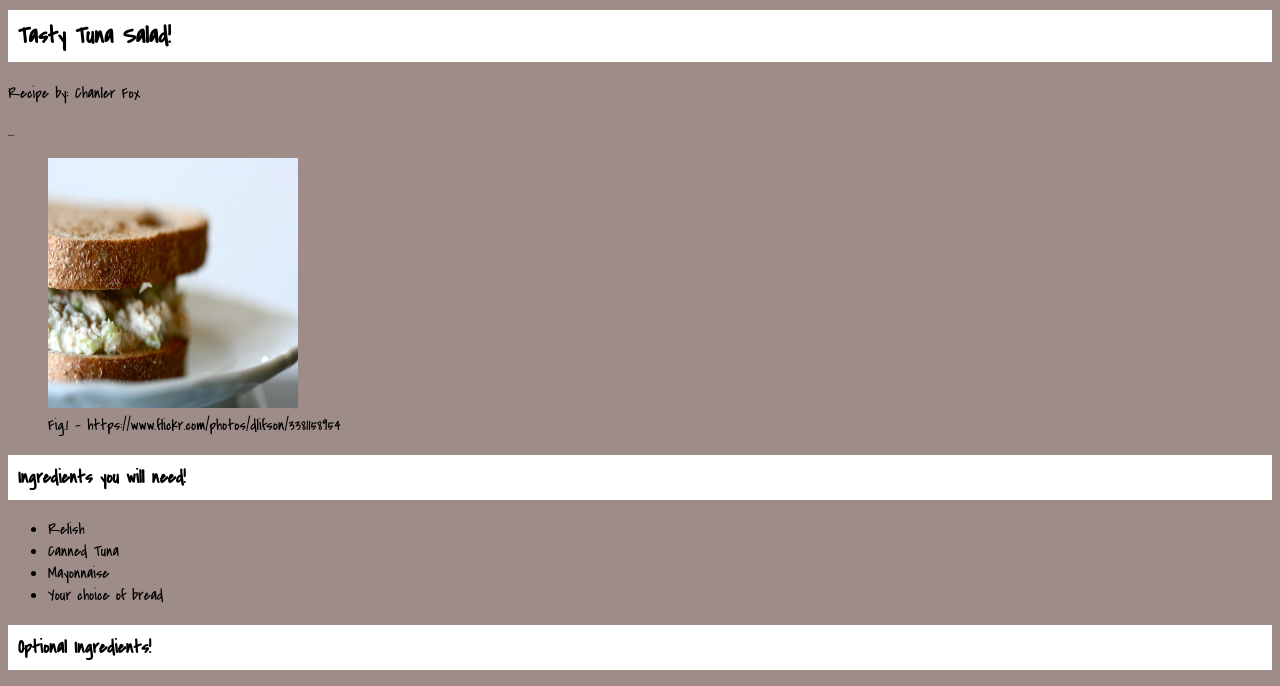
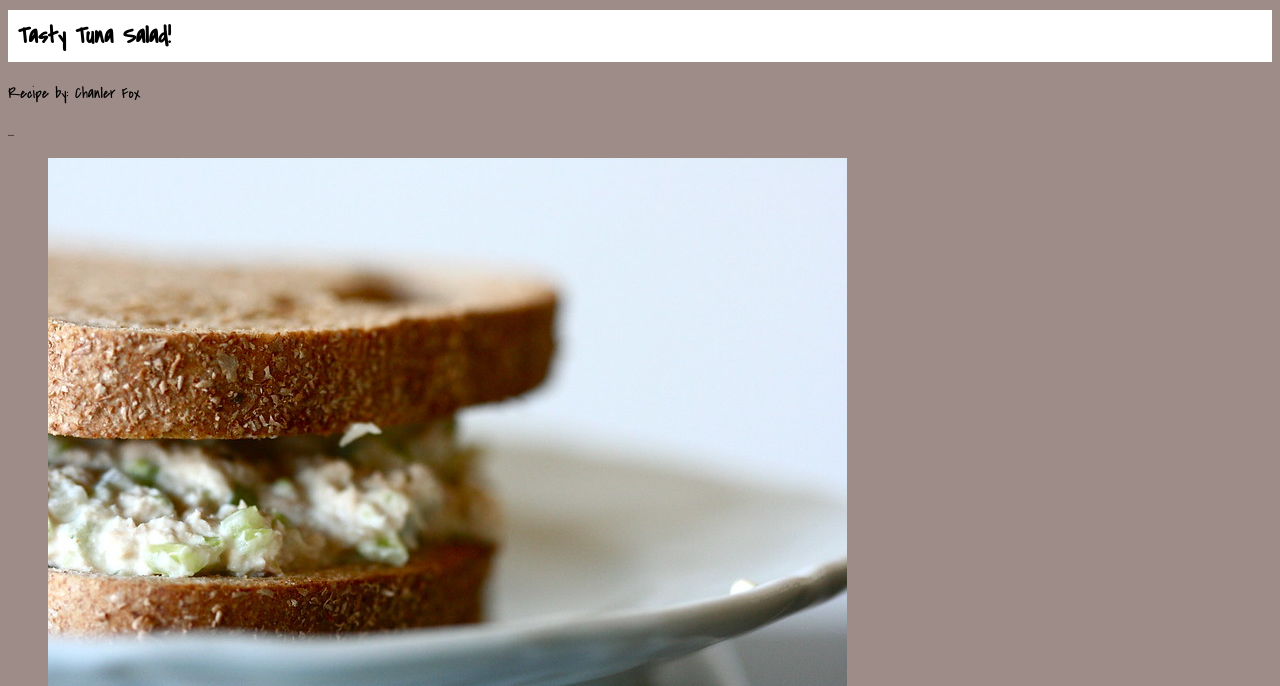
Before and after one commit to cfo27/CodingAssignment3, a plain HTML site: page index.html in a window 1280 px wide. Shown: the part 96-782 px from the top of the page. Drawn offline with Linux system fonts and the light colour scheme.

Commit message:
Update index.html

```diff
--- a/index.html
+++ b/index.html
@@ -19,7 +19,7 @@
             <p class="positioned">…</p>
              <figure>
              <img src="images/20252725-Tuna-V1.jpg"
-             alt="Tuna Salad Sandwich" width="250" height="250">
+             alt="Tuna Salad Sandwich">
              <figcaption>Fig.1 - https://www.flickr.com/photos/dlifson/3381158954 </figcaption>
             </figure>
  <h3>Ingredients you will need! </h3>
```
